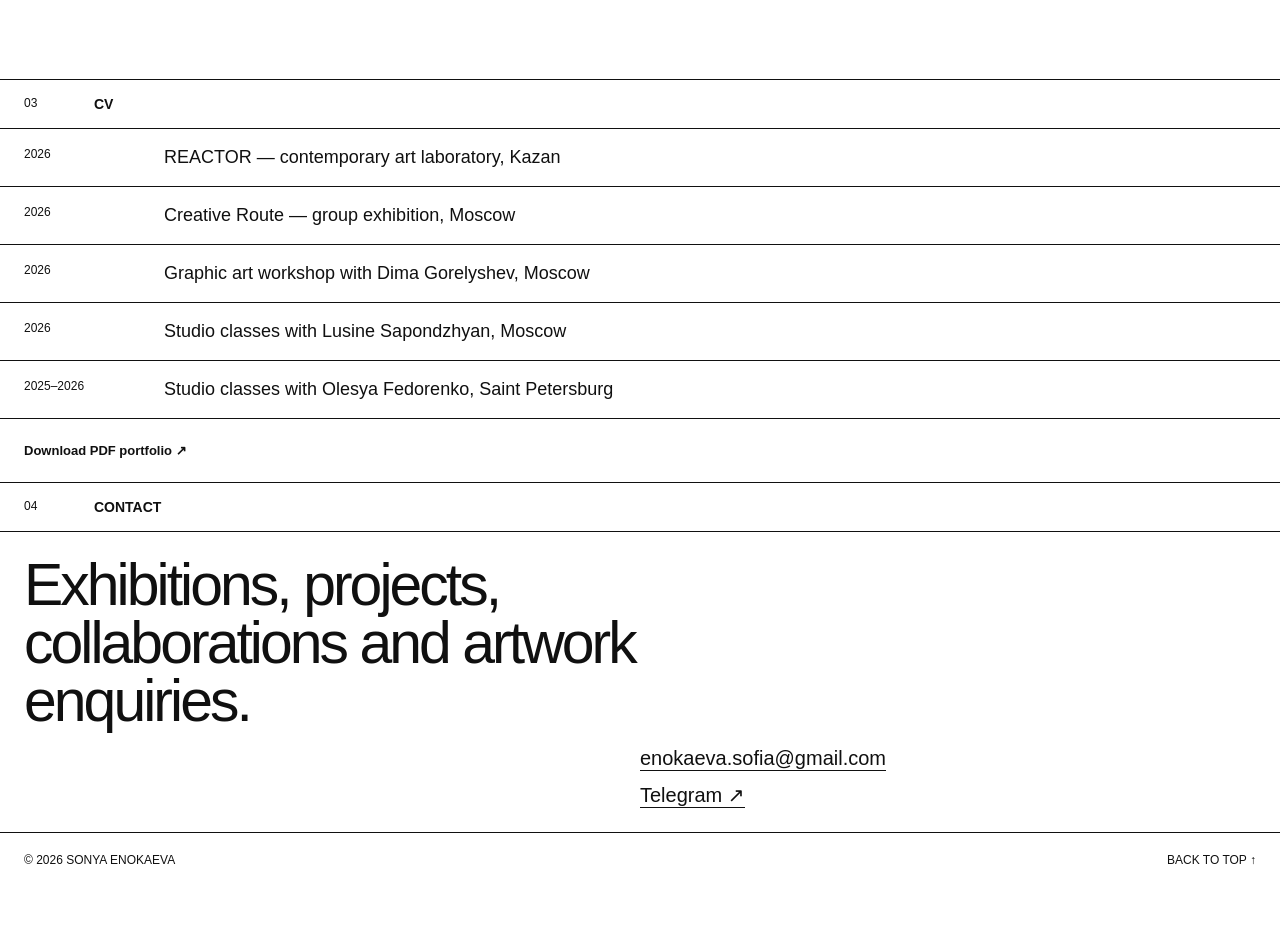
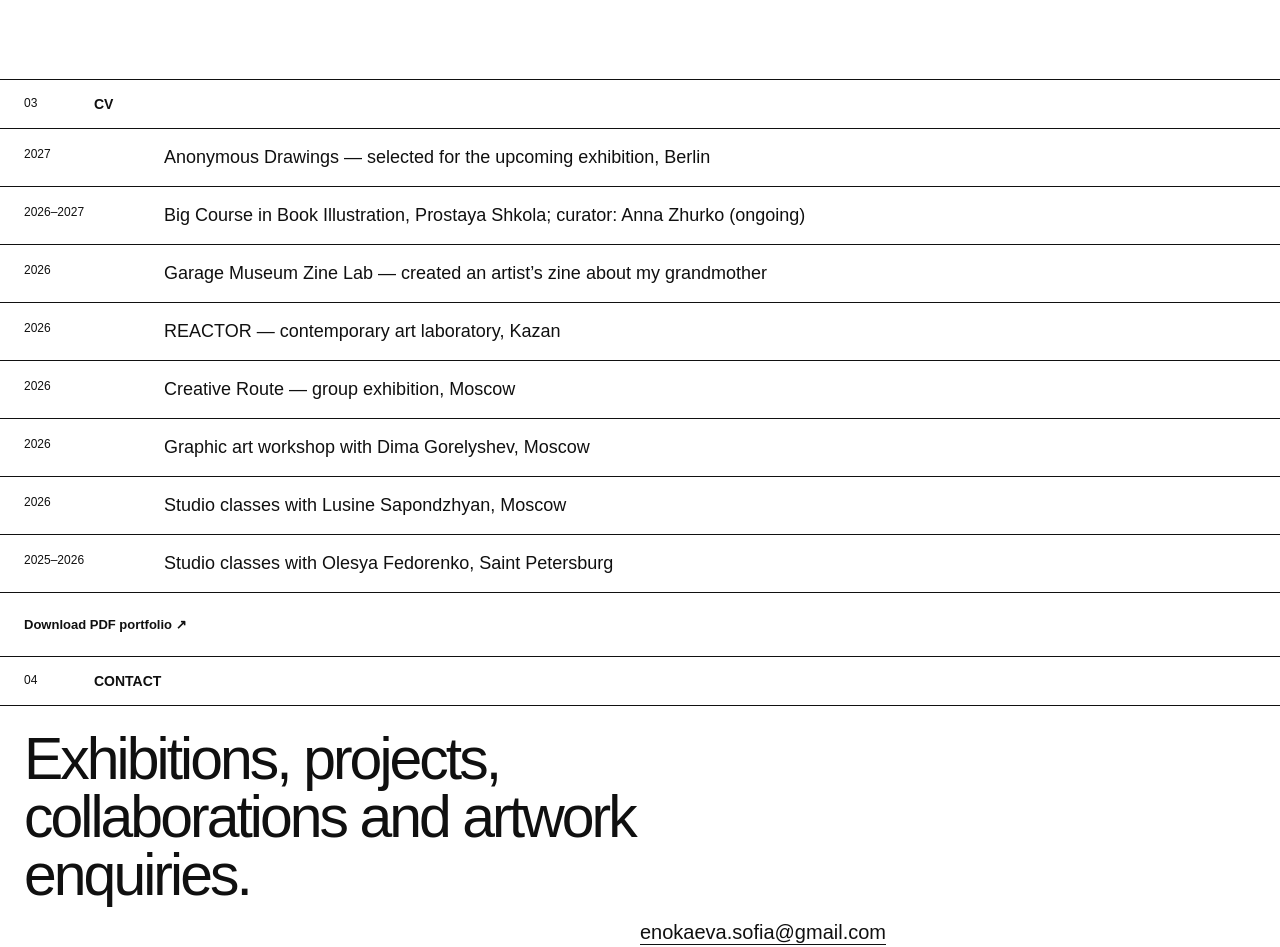
Before and after one commit to Sone4ka007/Soniae.art, a plain HTML site: page en/index.html in a window 1280 px wide. Shown: the part 3302-4249 px from the top of the page. Before the commit the page ends 4189 px from the top, so only its background shows below. Drawn offline with Linux system fonts and the light colour scheme.

Commit message:
Update artist CV with Anonymous Drawings, Garage Zine Lab and book illustration course

```diff
--- a/en/index.html
+++ b/en/index.html
@@ -15,6 +15,6 @@
 <section class="cover"><img src="../assets/site_optimized_for_github (1)/duck-04.jpg" alt="Duck Stories"></section>
 <section class="works" id="works"><div class="section-title"><span>01</span><h2>WORKS</h2></div><div id="series-list" class="series-list"></div><a class="text-link" href="/en/archive/">ARCHIVE ↗</a></section>
 <section class="about" id="about"><div class="section-title"><span>02</span><h2>ABOUT</h2></div><div class="about-grid"><div class="portrait"><img src="../assets/site_optimized_for_github (1)/portrait.jpg" alt="Sonya Enokaeva"></div><div class="about-text"><p class="large">Sonya Enokaeva is a Moscow-based artist whose practice grows through continuous learning and attentive observation of the world around her.</p><p>She studies with practicing artists and continues her education through books and the work of artists who came before her. Her self-education focuses on four areas: art theory, drawing, open calls and residencies, and the art market. She is not afraid to experiment or make mistakes. She trusts her practice and feels a powerful energy moving through her into the work.</p><p>She is drawn to the idea that a painting or drawing can be like a battery: the artist charges it with something of themselves, and the work then passes that charge on to the viewer.</p><p>Sonya looks at the world not only with her eyes, but with her heart. She loves it enough to find something worth noticing even in things that are not conventionally beautiful.</p><p>She maintains the main <a href="/events/">calendar of free and low-cost events</a> for artists on this website, including exhibitions, lectures, meetups, public talks and workshops. She also shares the schedule on Instagram and Telegram.</p></div></div></section>
-<section class="cv" id="cv"><div class="section-title"><span>03</span><h2>CV</h2></div><div class="cv-list"><div><span>2026</span><p>REACTOR — contemporary art laboratory, Kazan</p></div><div><span>2026</span><p>Creative Route — group exhibition, Moscow</p></div><div><span>2026</span><p>Graphic art workshop with Dima Gorelyshev, Moscow</p></div><div><span>2026</span><p>Studio classes with Lusine Sapondzhyan, Moscow</p></div><div><span>2025–2026</span><p>Studio classes with Olesya Fedorenko, Saint Petersburg</p></div></div><a class="text-link" href="../assets/Sonya_Enokaeva_portfolio_2026_EN.pdf" download>Download PDF portfolio ↗</a></section>
+<section class="cv" id="cv"><div class="section-title"><span>03</span><h2>CV</h2></div><div class="cv-list"><div><span>2027</span><p>Anonymous Drawings — selected for the upcoming exhibition, Berlin</p></div><div><span>2026–2027</span><p>Big Course in Book Illustration, Prostaya Shkola; curator: Anna Zhurko (ongoing)</p></div><div><span>2026</span><p>Garage Museum Zine Lab — created an artist’s zine about my grandmother</p></div><div><span>2026</span><p>REACTOR — contemporary art laboratory, Kazan</p></div><div><span>2026</span><p>Creative Route — group exhibition, Moscow</p></div><div><span>2026</span><p>Graphic art workshop with Dima Gorelyshev, Moscow</p></div><div><span>2026</span><p>Studio classes with Lusine Sapondzhyan, Moscow</p></div><div><span>2025–2026</span><p>Studio classes with Olesya Fedorenko, Saint Petersburg</p></div></div><a class="text-link" href="../assets/Sonya_Enokaeva_portfolio_2026_EN.pdf" download>Download PDF portfolio ↗</a></section>
 <section class="contact" id="contact"><div class="section-title"><span>04</span><h2>CONTACT</h2></div><div class="contact-grid"><p>Exhibitions, projects,<br>collaborations and artwork enquiries.</p><div><a href="mailto:enokaeva.sofia@gmail.com">enokaeva.sofia@gmail.com</a><a href="https://t.me/sonnya_ee" target="_blank" rel="noopener">Telegram ↗</a></div></div></section>
 </main><footer><span>© 2026 SONYA ENOKAEVA</span><a href="#top">BACK TO TOP ↑</a></footer><dialog id="lightbox"><button aria-label="Close">×</button><img alt=""><div><strong></strong><span></span></div></dialog><script src="../assets/app-en.js?v=20261020-books-hidden"></script></body></html>
```
